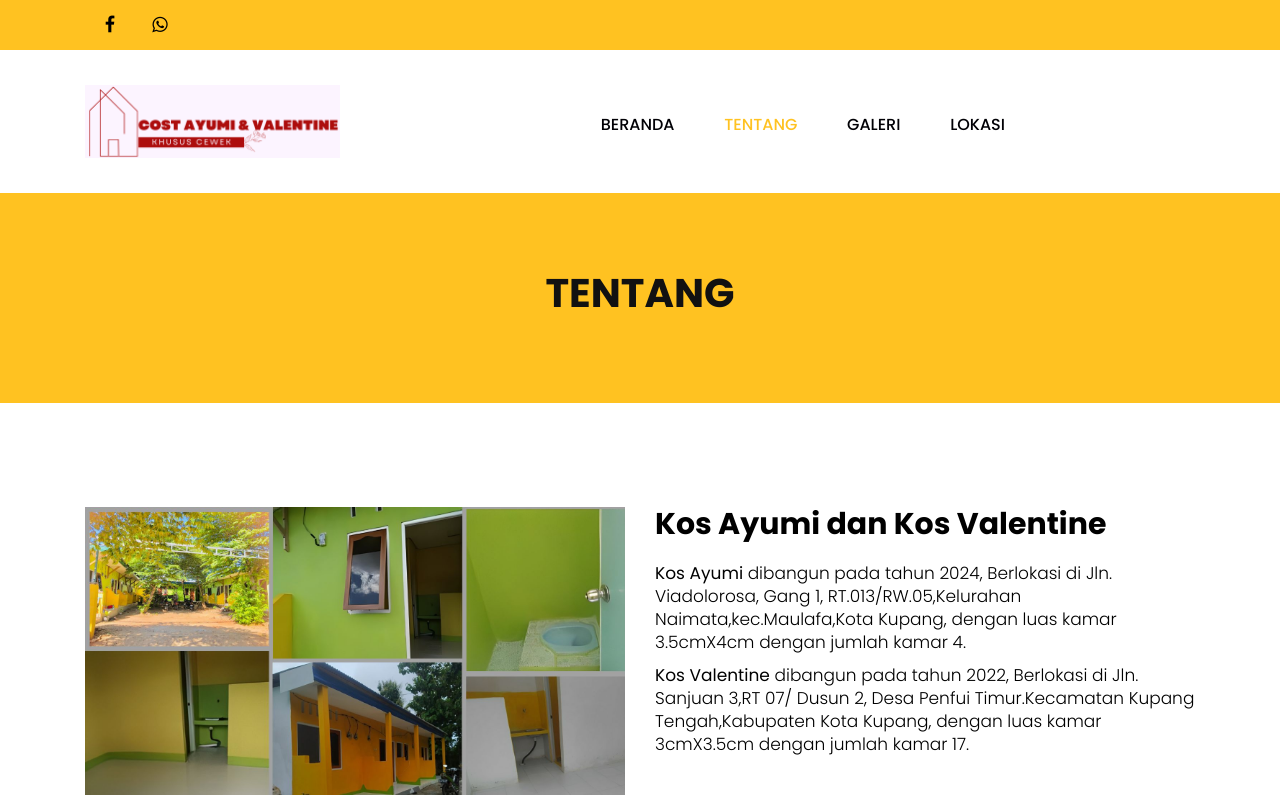
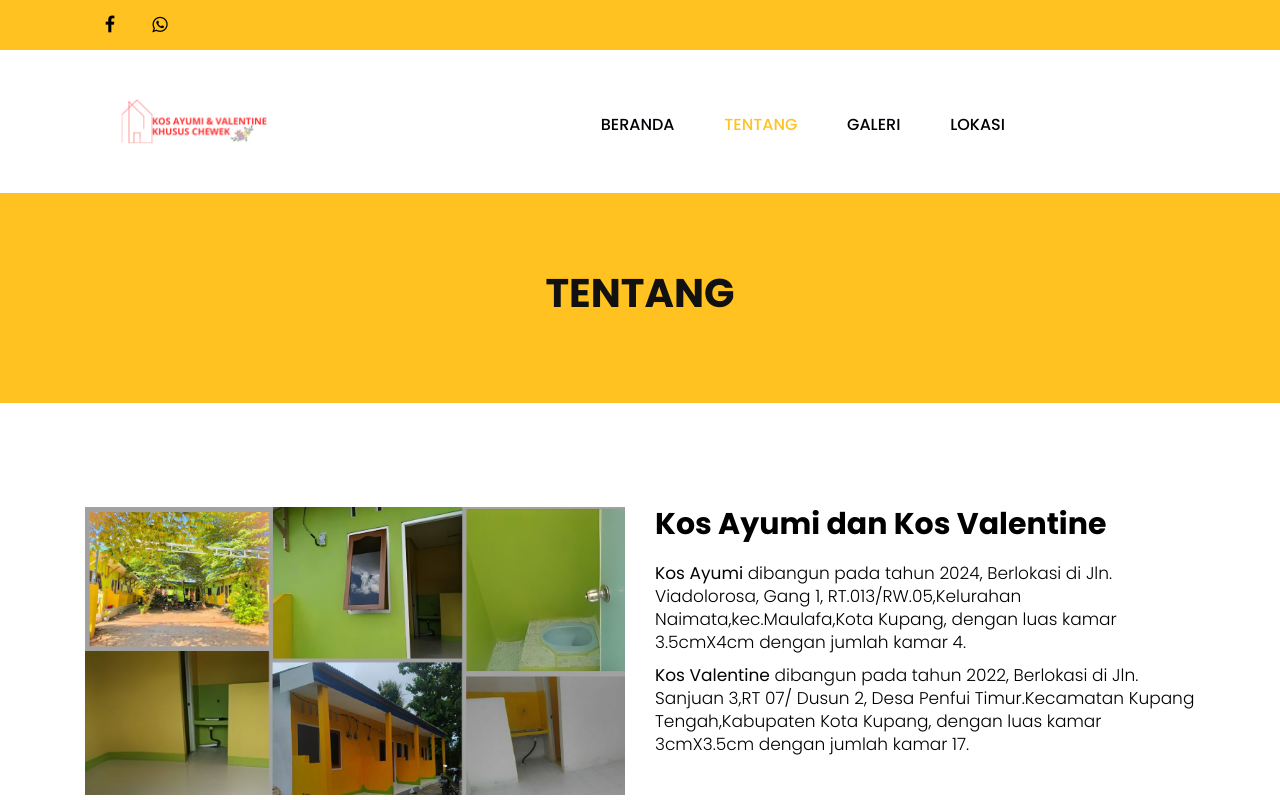
Before and after one commit to Irted/Irted.github.io, a plain HTML site: page about.html in a window 1280 px wide. Shown: the top 800 px of the page. Drawn offline with nearby package versions, Linux system fonts and the light colour scheme.

Commit message:
Update about.html

```diff
--- a/about.html
+++ b/about.html
@@ -65,7 +65,7 @@
                <div class="col-xl-3 col-lg-3 col-md-3 col-sm-3 col logo_section">
                   <div class="full">
                      <div class="center-desk">
-                        <div class="logo"> <a href="index.html"><img src="images/LOGO1.png" alt="logo"/></a> </div>
+                        <div class="logo"> <a href="index.html"><img src="images/Log.png" alt="logo"/></a> </div>
                      </div>
                   </div>
                </div>
```
